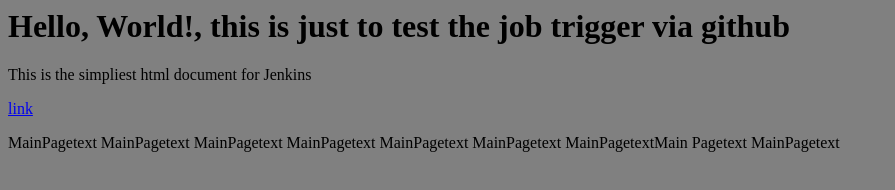
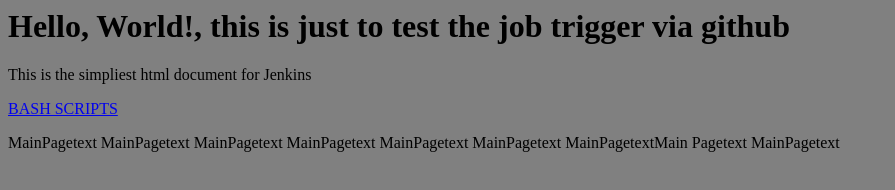
Before and after one commit to usevgeny/for_jenkins, a plain HTML site: page index.html in a window 1280 px wide. Shown: the whole page, without its empty margins (0-895 px from the left). Drawn offline with Linux system fonts and the light colour scheme.

Commit message:
a link to the bash scripts has been added

```diff
--- a/index.html
+++ b/index.html
@@ -8,7 +8,7 @@
 
 
 <P> This is the simpliest html document for Jenkins</P>
-<P><a href="backgrounds">link</a> </P>
+<P><a href="script_lessons">BASH SCRIPTS</a> </P>
 
 <P>MainPagetext MainPagetext MainPagetext MainPagetext MainPagetext MainPagetext MainPagetextMain Pagetext MainPagetext</P>
 </body>
```
